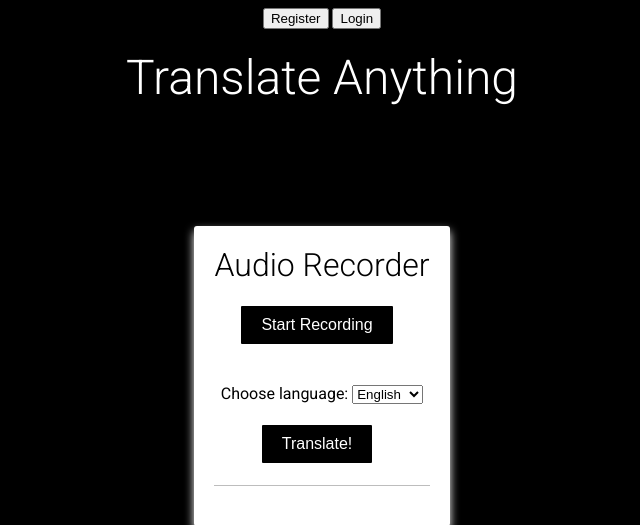
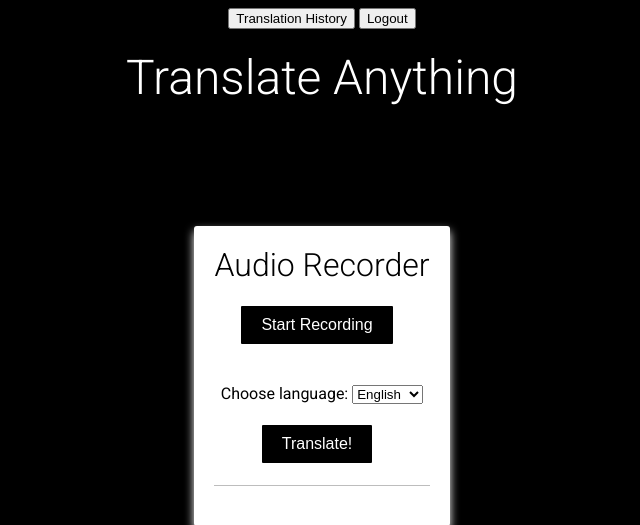
Before and after one commit to software-students-fall2022/final-project-projecto-team11, a Python web app: template web-app/app/templates/audio-page.html in a window 1280 px wide. Shown: the top 525 px of the page, without its empty margins (318-958 px from the left). Run offline with Jinja, Linux system fonts and the light colour scheme; the template is opened without the code that fills it, so the values that code supplies are empty.

Commit message:
Updated names of variables

```diff
--- a/web-app/app/templates/audio-page.html
+++ b/web-app/app/templates/audio-page.html
@@ -92,12 +92,12 @@
             text-decoration: underline;
         }
 
-        #login-button {
+        #logout-button {
         top: 10px;
         right: 10px;
         }
 
-        #register-button {
+        #history-button {
             top: 10px;
             left: 10px;
         }
@@ -192,8 +192,8 @@
         </script>
         <body>
             <div id="top">
-                <button class="button" id="register-button">Register</button>
-                <button class="button" id="login-button">Login</button>
+                <button class="button" id="history-button">Translation History</button>
+                <button class="button" id="logout-button">Logout</button>
                 <h1 class="title">Translate Anything</h1>
             </div>
             <div class="wrapper">
```
